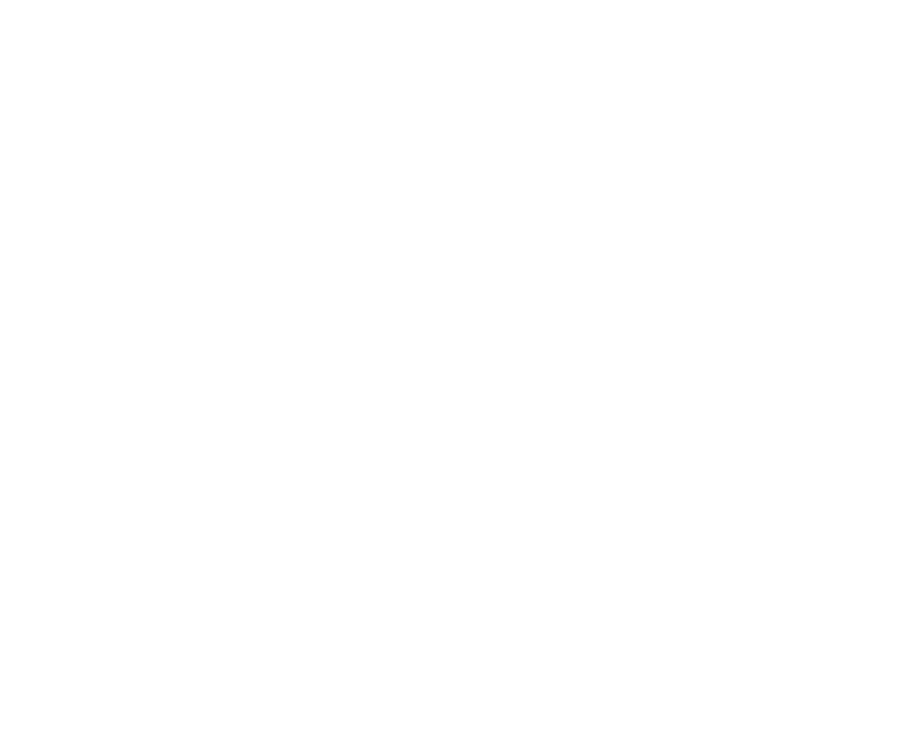
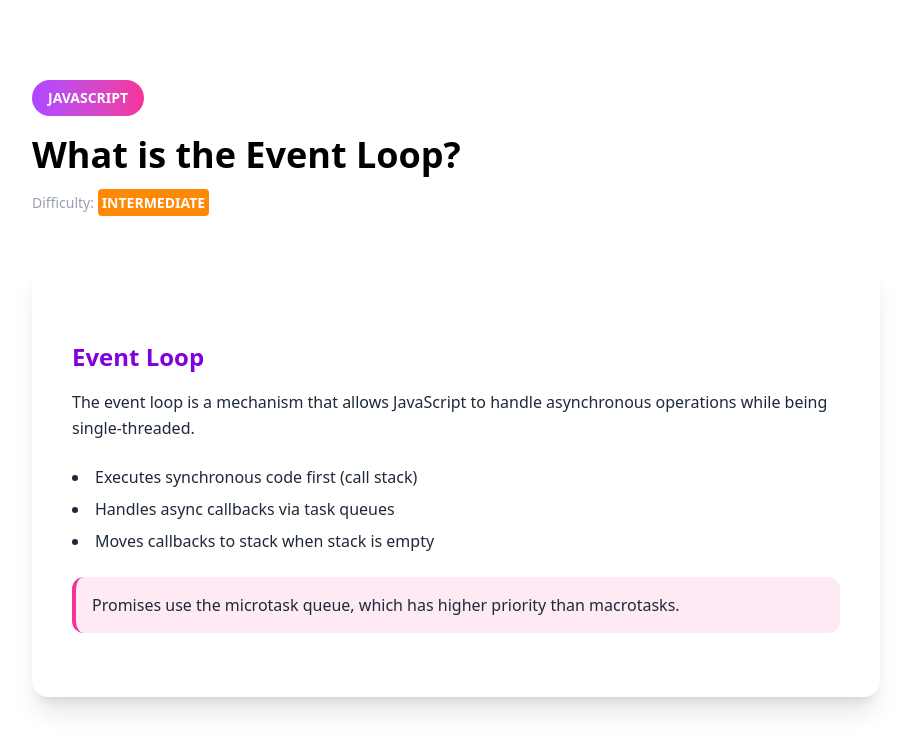
Before and after one commit to prem0406/modern-blog, a React (Vite) app: page /question/1 in a window 1280 px wide. Before the commit this address had no page. Shown: the top 750 px of the page, without its empty margins (184-1093 px from the left). Built offline with nearby package versions, Linux system fonts and the light colour scheme.

Commit message:
add navigation

```diff
--- a/src/pages/answers/answers.tsx
+++ b/src/pages/answers/answers.tsx
@@ -1,8 +1,9 @@
+import { useParams } from "react-router";
 import { questions } from "../../data/question";
 import AnswerBlockRenderer from "./answerBlockRenderer";
 
 const QuestionDetail = () => {
-  const id = 1;
+  const { id } = useParams();
   const question = questions.find((q) => q.id === Number(id));
 
   if (!question || question.isActive === false) {
--- a/src/pages/blogDetail/blogDetail.tsx
+++ b/src/pages/blogDetail/blogDetail.tsx
@@ -1,3 +1,4 @@
+import { Link } from "react-router";
 import { questions } from "../../data/question";
 import Header from "../../home/header";
 import QuestionCard from "./questionCard";
@@ -231,7 +232,9 @@
           {questions
             .filter((q) => q.isActive !== false)
             .map((q) => (
-              <QuestionCard key={q.id} question={q} />
+              <Link to={`/question/${q.id}`}>
+                <QuestionCard key={q.id} question={q} />
+              </Link>
             ))}
         </div>
       </section>
--- a/src/router/router.tsx
+++ b/src/router/router.tsx
@@ -9,7 +9,7 @@
       <Routes>
         <Route path="/" element={<BlogTemplate />} />
         <Route path="/blog" element={<BlogDetail />} />
-        <Route path="/question" element={<Answers />} />
+        <Route path="/question/:id" element={<Answers />} />
       </Routes>
     </BrowserRouter>
   );
```
